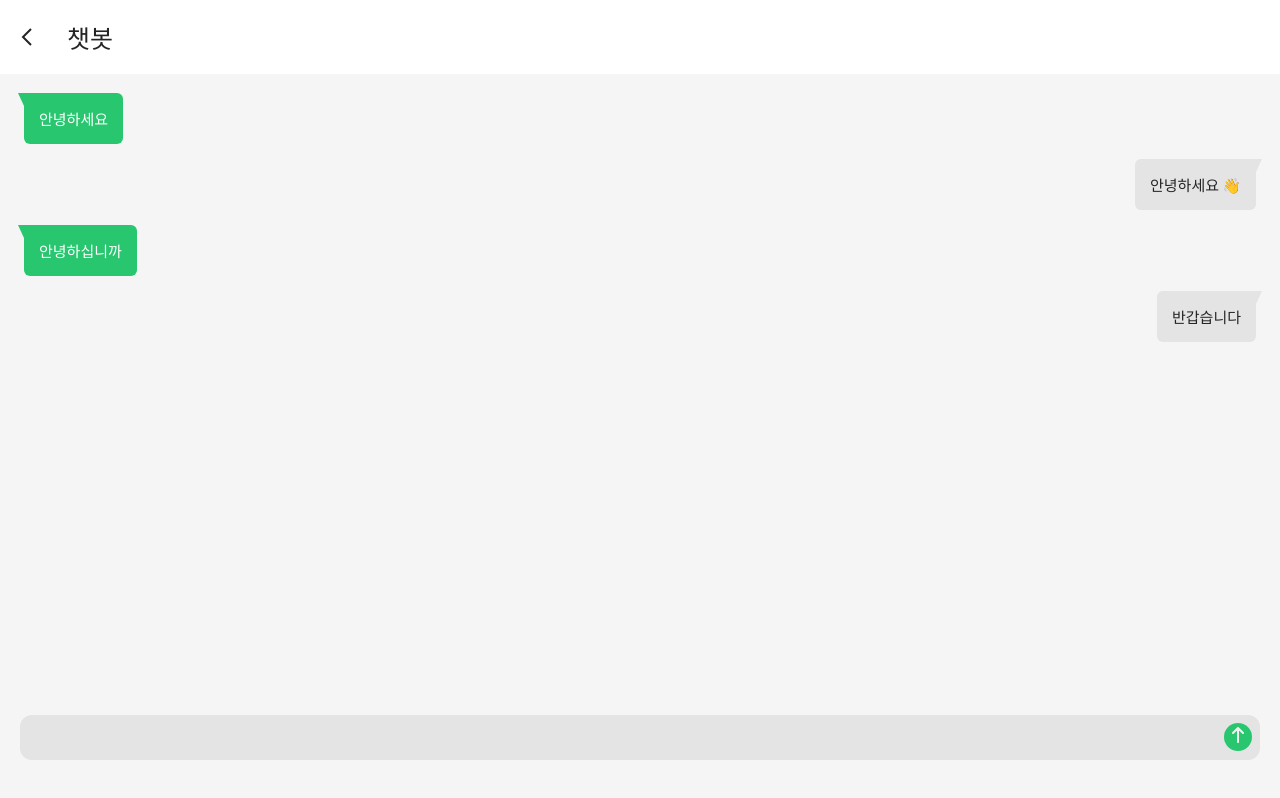
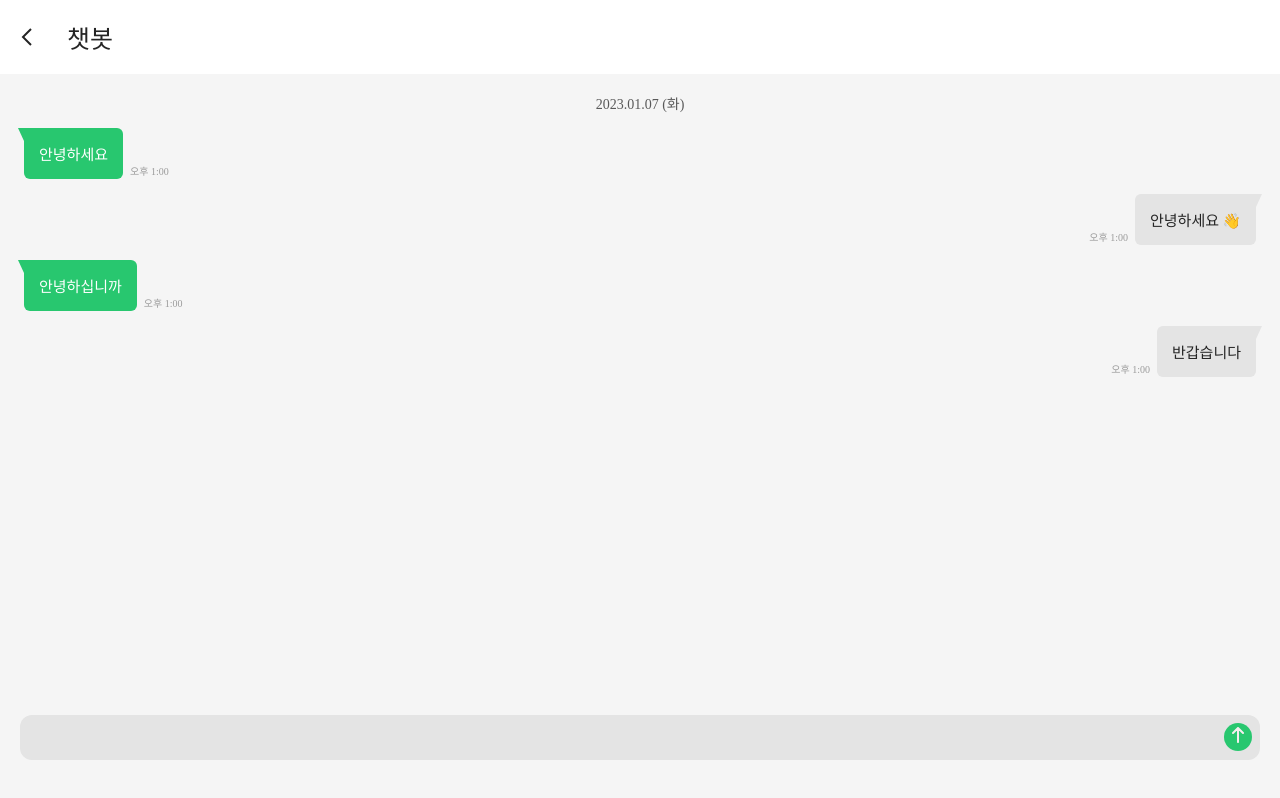
Before and after one commit to CSID-DGU/2023-2-SCS4031-01-minseoduseo, a React (Create React App) app in the folder frontend/reactweb/: page /chatbot in a window 1280 px wide. Built offline with nearby package versions, Linux system fonts and the light colour scheme; a web font is replaced by a local one.

Commit message:
[feat] 챗봇 시간 추가

```diff
--- a/frontend/reactweb/src/components/common/ThoughtBubble.tsx
+++ b/frontend/reactweb/src/components/common/ThoughtBubble.tsx
@@ -4,10 +4,12 @@ import { FONT_STYLES } from "styles/fontStyle";
 interface directionType {
   direction: "left" | "right";
   txt?: string;
+  time?: Date;
 }
-export default function ThoughtBubble({ direction, txt }: directionType) {
+export default function ThoughtBubble({ direction, txt, time }: directionType) {
   return (
     <StyledContainer direction={direction}>
+      <StyledTime direction={direction}>오후 1:00</StyledTime>
       <StyledBubbleTriangle direction={direction} />
       <StyledBubble direction={direction}>
         <StyledInnerTxt direction={direction}>{txt}</StyledInnerTxt>
@@ -20,6 +22,14 @@ const StyledContainer = styled.section<directionType>`
   display: flex;
   gap: 0;
   margin-left: ${({ direction }) => (direction === "left" ? 0 : "auto")};
+`;
+
+const StyledTime = styled.span<directionType>`
+  ${FONT_STYLES.PR_R};
+  font-size: 1rem;
+  color: ${COLOR.FONT_GRAY_9A};
+  margin: auto 0.7rem 0.1rem 0.7rem;
+  order: ${({ direction }) => (direction === "left" ? 1 : -1)};
 `;
 
 const StyledBubbleTriangle = styled.div<directionType>`
@@ -44,7 +54,7 @@ const StyledBubbleTriangle = styled.div<directionType>`
 
 const StyledBubble = styled.div<directionType>`
   padding: 1.5rem;
-  max-width: 19rem;
+  max-width: 23.5rem;
   ${({ direction }) => {
     if (direction === "left") {
       return css`
--- a/frontend/reactweb/src/views/Chatbot.tsx
+++ b/frontend/reactweb/src/views/Chatbot.tsx
@@ -11,6 +11,7 @@ export default function Chatbot() {
         <Header icon="previous" title="챗봇" />
       </StyledHeader>
       <StyledBubbleContainer>
+        <StyledDate>2023.01.07 (화)</StyledDate>
         <ThoughtBubble direction={"left"} txt={"안녕하세요"} />
         <ThoughtBubble direction={"right"} txt={"안녕하세요 👋"} />
         <ThoughtBubble direction={"left"} txt={"안녕하십니까"} />
@@ -41,6 +42,14 @@ const StyledHeader = styled.div`
   width: -webkit-fill-available;
   width: -moz-fill-available;
 `;
+
+const StyledDate = styled.div`
+  ${FONT_STYLES.PR_R};
+  color: ${COLOR.FONT_GRAY_59};
+  font-size: 1.4rem;
+  margin: 0 auto;
+`;
+
 const StyledBubbleContainer = styled.section`
   background: ${COLOR.BG_GRAY_F5};
   min-height: 100vh;
```
